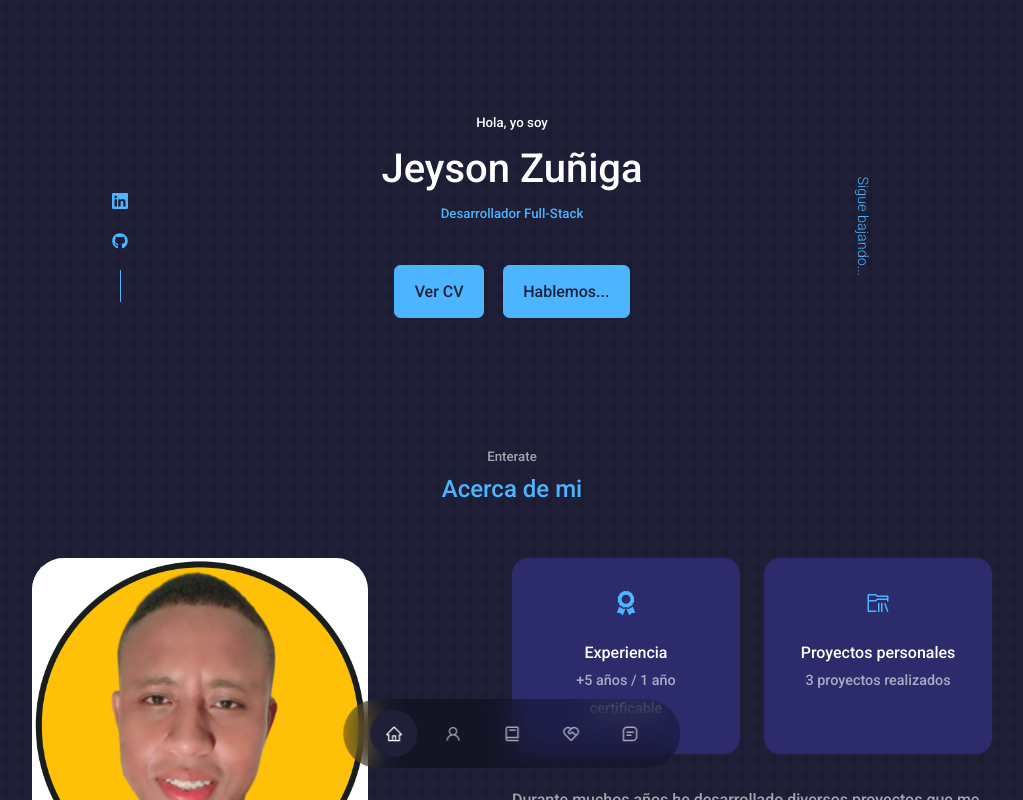
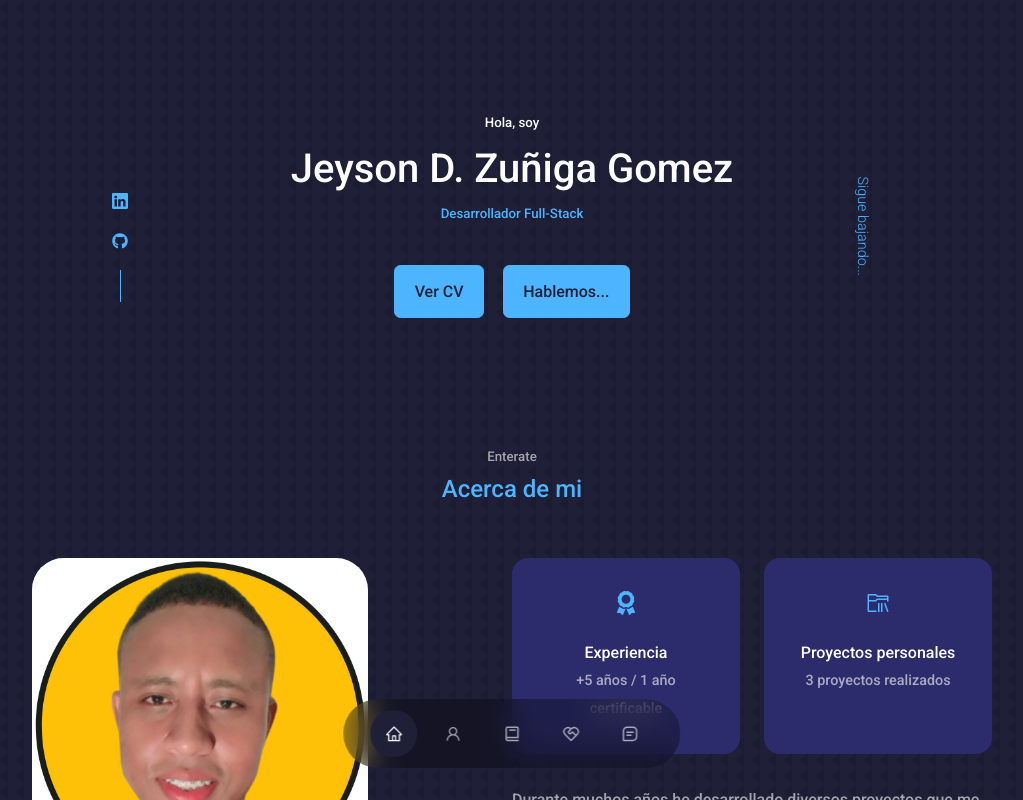
Before and after one commit to JeyZG/Portafolio, a React (Create React App) app: page / in a window 1280 px wide. Shown: the top 800 px of the page, without its empty margins (128-1151 px from the left). Built offline with nearby package versions, Linux system fonts and the light colour scheme.

Commit message:
Ajustes minimos

```diff
--- a/package.json
+++ b/package.json
@@ -1,6 +1,6 @@
 {
   "name": "jzg-portafolio",
-  "version": "1.0.0",
+  "version": "1.1.0",
   "private": false,
   "dependencies": {
     "@emailjs/browser": "^3.6.2",
--- a/src/components/contact/Contact.jsx
+++ b/src/components/contact/Contact.jsx
@@ -1,27 +1,30 @@
 import "./contact.css";
 
 import React from "react";
-import { MdOutlineEmail, MdLocationCity } from "react-icons/md";
+import { MdOutlineEmail, MdLocationCity, MdPhoneIphone } from "react-icons/md";
 
 const Contact = () => {
   return (
     <section id="contact">
       <h5>Contactemonos...</h5>
       <h5>
-        Con mucho gusto respondo sus mensajes si me proporcionan un email valido 👌🏽
+        😎 Con mucho gusto responderé sus solicitudes 👌🏽
       </h5>
-      <h2>Datos</h2>
+      <br />
+      <h2>Datos de contacto</h2>
 
       <div className="container contact__container">
         <div className="contact__options">
           <article className="contact__option">
             <div className="contact__option-children">
               <MdOutlineEmail className="contact__option-icon" />
+              <MdPhoneIphone className="contact__option-icon" />
               <MdLocationCity className="contact__option-icon" />
             </div>
             <div className="contact__option-children">
               <h5>jeyson@jzgdevs.cloud</h5>
-              <h5>Cartagena de Indias, Colombia</h5>
+              <h5>(+57) 301-7558381</h5>
+              <h5>Cartagena, Colombia</h5>
             </div>
           </article>
         </div>
--- a/src/components/header/Header.jsx
+++ b/src/components/header/Header.jsx
@@ -7,8 +7,8 @@ const Header = () => {
   return (
     <header id="home">
       <div className="container header__container">
-        <h5>Hola, yo soy</h5>
-        <h1>Jeyson Zuñiga</h1>
+        <h5>Hola, soy</h5>
+        <h1>Jeyson D. Zuñiga Gomez</h1>
         <h5 className="text-light">Desarrollador Full-Stack</h5>
         <CTA />
         <a href="#contact" className="scroll__down">
```
Also changed, not shown: 1 other file (tests, documents, lock files or other folders).
